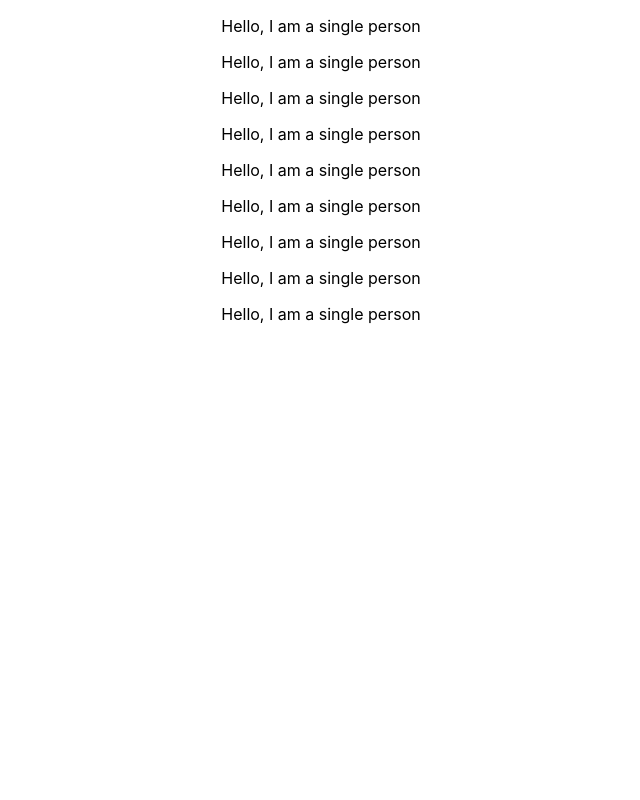
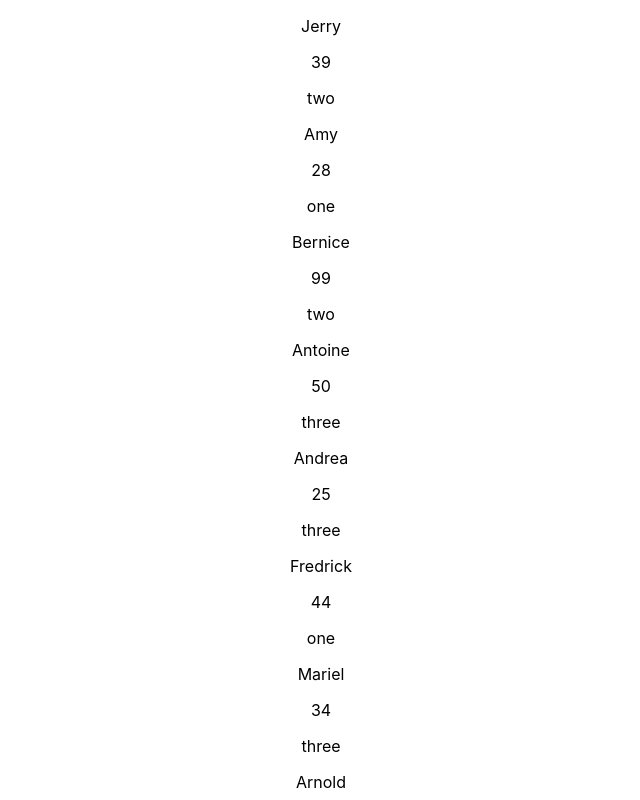
Before and after one commit to dlousa92/forcepointchallenge, a React (Create React App) app: page / in a window 1280 px wide. Shown: the top 800 px of the page, without its empty margins (319-959 px from the left). Built offline with nearby package versions, Linux system fonts and the light colour scheme; what react-router-redux would draw is missing.

Commit message:
fill in information for each individual person

```diff
--- a/src/components/Single/Single.js
+++ b/src/components/Single/Single.js
@@ -6,9 +6,9 @@ class Single extends Component {
   render () {
     return (
       <div className='App'>
-        <p>
-          Hello, I am a single person
-        </p>
+        <p>{this.props.person.name}</p>
+        <p>{this.props.person.age}</p>
+        <p>{this.props.person.category}</p>
       </div>
     )
   }
```
